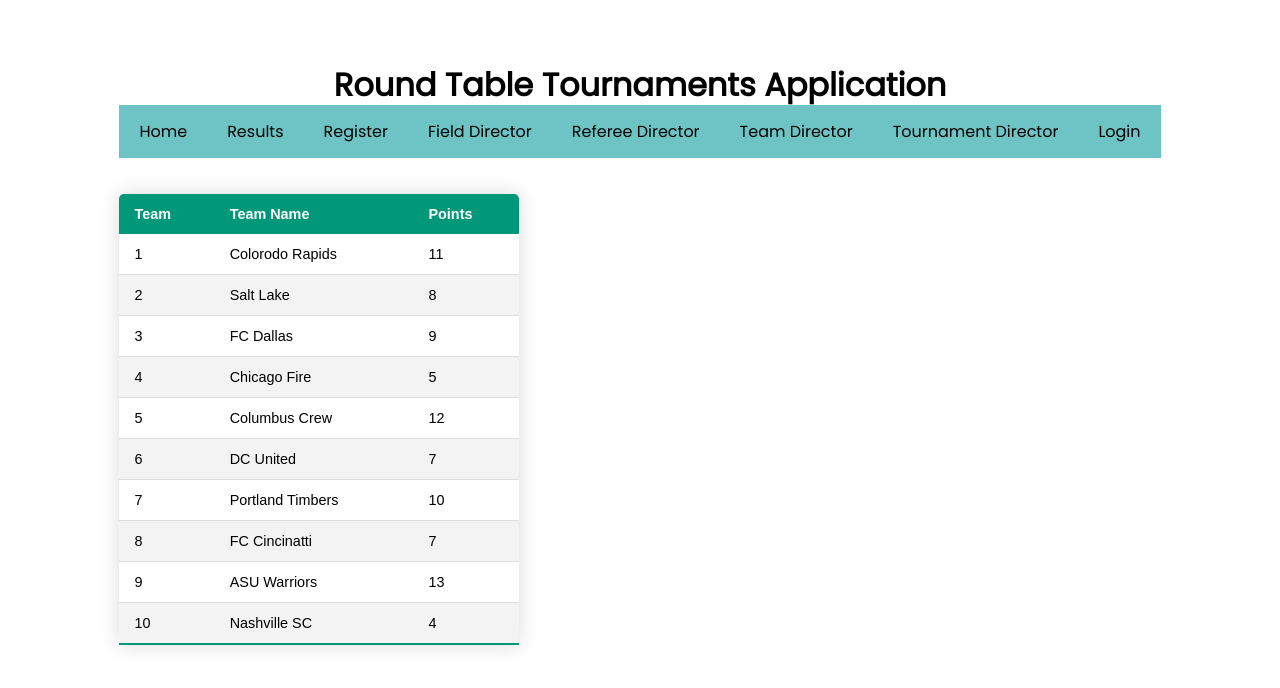
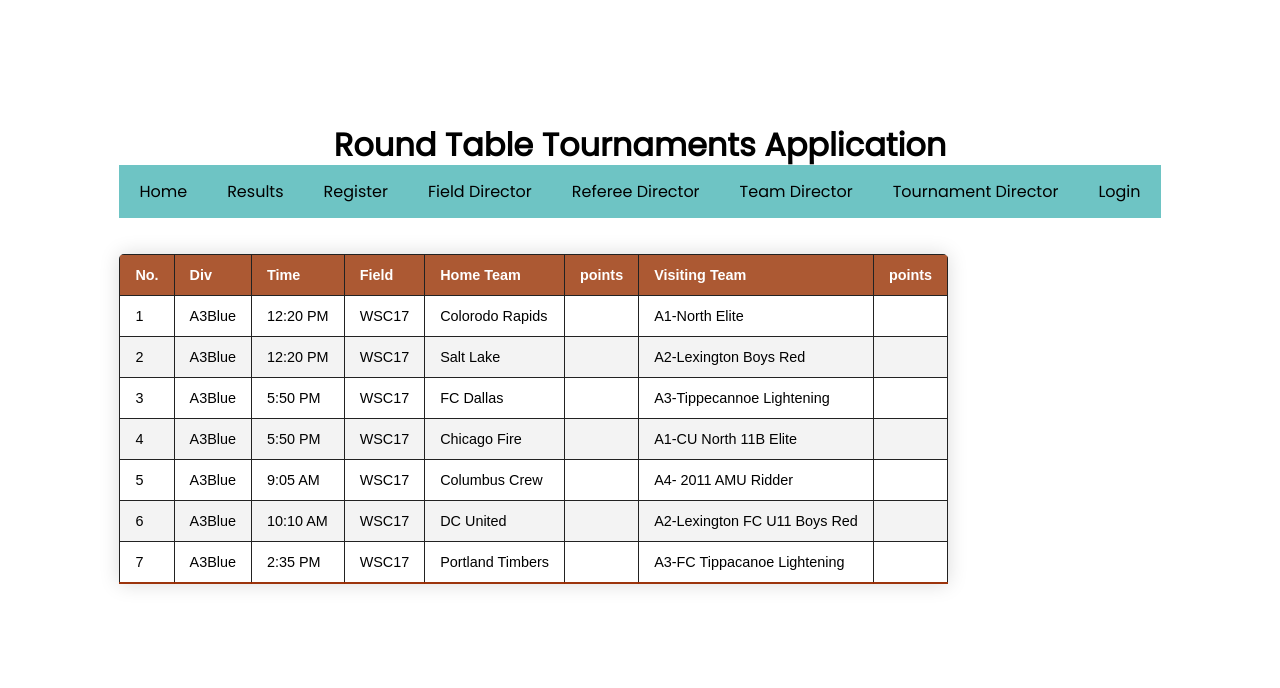
Before and after one commit to dazinn/SER515-Team4-roundTableTournaments, an Angular app in the folder roundTableTournamentsFrontEnd/: page /results in a window 1280 px wide. Shown: the top 688 px of the page. Built offline with nearby package versions, Linux system fonts and the light colour scheme.

Commit message:
us60-t88:made proper results table

```diff
--- a/roundTableTournamentsFrontEnd/src/app/results/results.component.css
+++ b/roundTableTournamentsFrontEnd/src/app/results/results.component.css
@@ -11,10 +11,13 @@
     overflow: hidden;
     box-shadow: 0 0 20px rgba(0, 0, 0, 0.15);
 
+
   }
 
   .content-table thead tr {
-    background-color: #009879;
+    background-color: #983000cc;
+
+
     color: #ffffff;
     text-align: left;
     font-weight: bold;
@@ -22,6 +25,7 @@
 
   .content-table th,
   .content-table td {
+    border: 1px solid #222;
     padding: 12px 15px;
   }
 
@@ -34,5 +38,5 @@
   }
 
   .content-table tbody tr:last-of-type {
-    border-bottom: 2px solid #009879;
+    border-bottom: 2px solid #982b00f3;
   }
--- a/roundTableTournamentsFrontEnd/src/app/results/results.component.html
+++ b/roundTableTournamentsFrontEnd/src/app/results/results.component.html
@@ -1,77 +1,108 @@
 
-
-
-        <table class="content-table">
+          <table class="content-table">
             <thead>
               <tr>
-                <th>Team</th>
-                <th>Team Name</th>
-                <th>Points</th>
+                <th>No.</th>
+                <th>Div</th>
+                <th>Time</th>
+                <th>Field</th>
+                <th>Home Team</th>
+                <th>points</th>
+                <th>Visiting Team </th>
 
+                <th>points</th>
               </tr>
             </thead>
             <tbody>
               <tr>
                 <td>1</td>
+                <td>A3Blue</td>
+                <td>12:20 PM</td>
+                <td>WSC17</td>
                 <td> Colorodo Rapids</td>
-                <td>11</td>
+                <td></td>
+                <td>A1-North Elite</td>
+                <td></td>
 
               </tr>
               <tr class="active-row">
                 <td>2</td>
+                <td>A3Blue</td>
+                <td>12:20 PM</td>
+                <td>WSC17</td>
+
                 <td>Salt Lake</td>
-                <td> 8</td>
+                <td></td>
+                <td>A2-Lexington Boys Red</td>
+                <td></td>
 
               </tr>
               <tr>
                 <td>3</td>
+                <td>A3Blue</td>
+                <td>5:50 PM</td>
+                <td>WSC17</td>
+
+
                 <td>FC Dallas</td>
-                <td>9</td>
+                <td></td>
+                <td>A3-Tippecannoe Lightening</td>
+
+                <td></td>
 
               </tr>
               <tr>
                 <td>4</td>
+                <td>A3Blue</td>
+                <td>5:50 PM</td>
+                <td>WSC17</td>
+
                 <td>Chicago Fire</td>
-                <td>5</td>
+                <td></td>
+                <td>A1-CU North 11B Elite</td>
+                <td></td>
 
               </tr>
               <tr>
                 <td>5</td>
+                <td>A3Blue</td>
+                <td>9:05 AM</td>
+                <td>WSC17</td>
+
                 <td>Columbus Crew</td>
-                <td>12</td>
+                <td></td>
+                <td>A4- 2011 AMU Ridder</td>
+                <td></td>
 
               </tr>
               <tr>
                 <td>6</td>
+                <td>A3Blue</td>
+                <td>10:10 AM</td>
+                <td>WSC17</td>
+
                 <td>DC United</td>
-                <td>7</td>
+                <td></td>
+                <td>A2-Lexington FC U11 Boys Red</td>
+                <td></td>
 
               </tr>
               <tr>
                 <td>7</td>
+                <td>A3Blue</td>
+                <td>2:35 PM</td>
+                <td>WSC17</td>
+
                 <td>Portland Timbers</td>
-                <td>10</td>
-
-              </tr>
-              <tr>
-                <td>8</td>
-                <td>FC Cincinatti</td>
-                <td>7</td>
-
-              </tr>
-              <tr>
-                <td>9</td>
-                <td>ASU Warriors</td>
-                <td>13</td>
-
-              </tr>
-              <tr>
-                <td>10</td>
-                <td>Nashville SC</td>
-                <td>4</td>
+                <td></td>
+                <td>A3-FC Tippacanoe Lightening</td>
+                <td></td>
 
               </tr>
 
 
+
+
+
             </tbody>
           </table>
```
